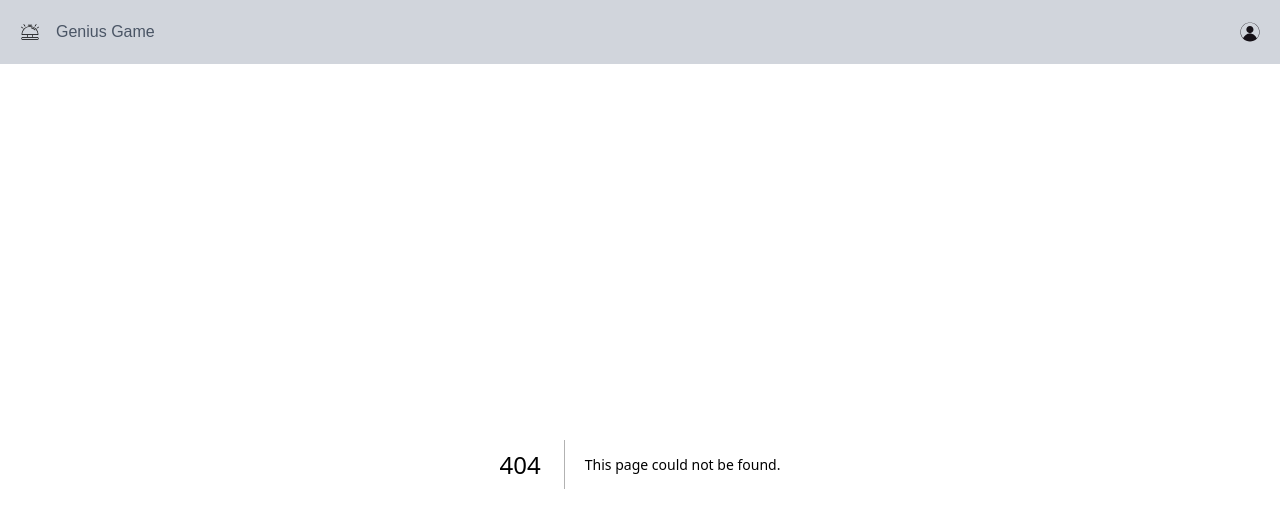
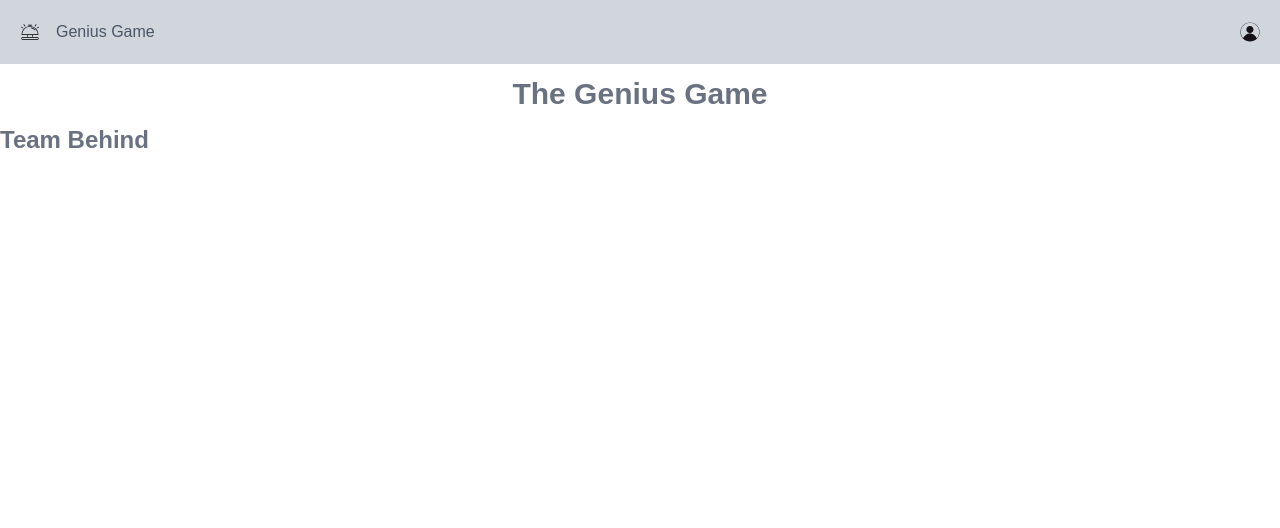
Before and after one commit to snr-roko/alx-project-0x02-setup, a Next.js app in the folder alx-project-0x02/: page /about in a window 1280 px wide. Before the commit this address had no page. Shown: the top 528 px of the page. Built offline with nearby package versions, Linux system fonts and the light colour scheme.

Commit message:
feat: add About component with title and team section

```diff
--- /dev/null
+++ b/alx-project-0x02/pages/about.tsx
@@ -0,0 +1,12 @@
+const About : React.FC = () => {
+  return (
+    <div>
+      <h1 className="text-3xl font-bold text-center text-gray-500 mt-3">The Genius Game</h1>
+      <div className="flex flex-col md:flex-row md:space-x-4">
+        <h2 className="text-2xl font-semibold text-gray-500 mt-3 text-center">Team Behind</h2>
+      </div>
+    </div>
+  )
+}
+
+export default About;
```
